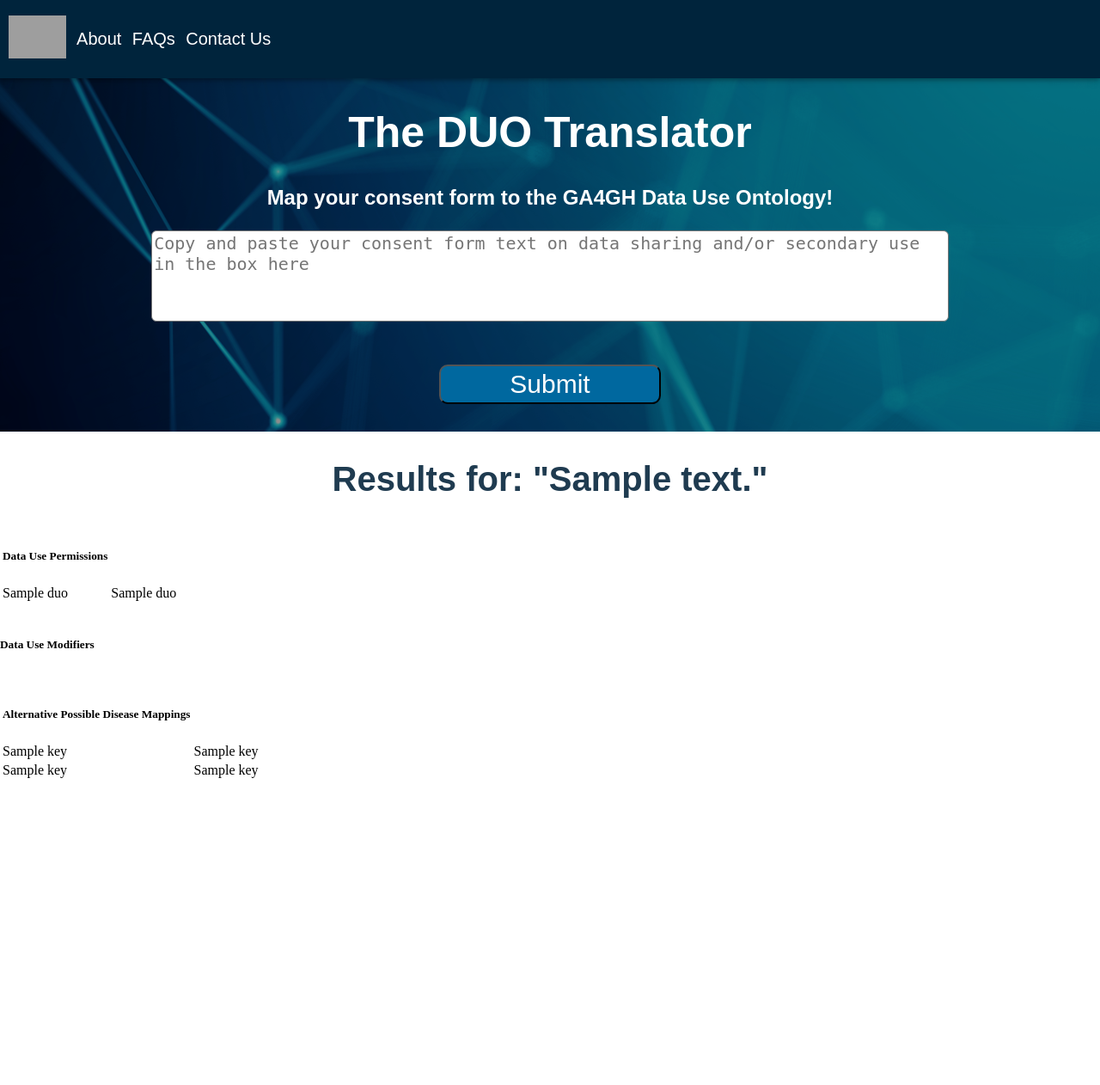
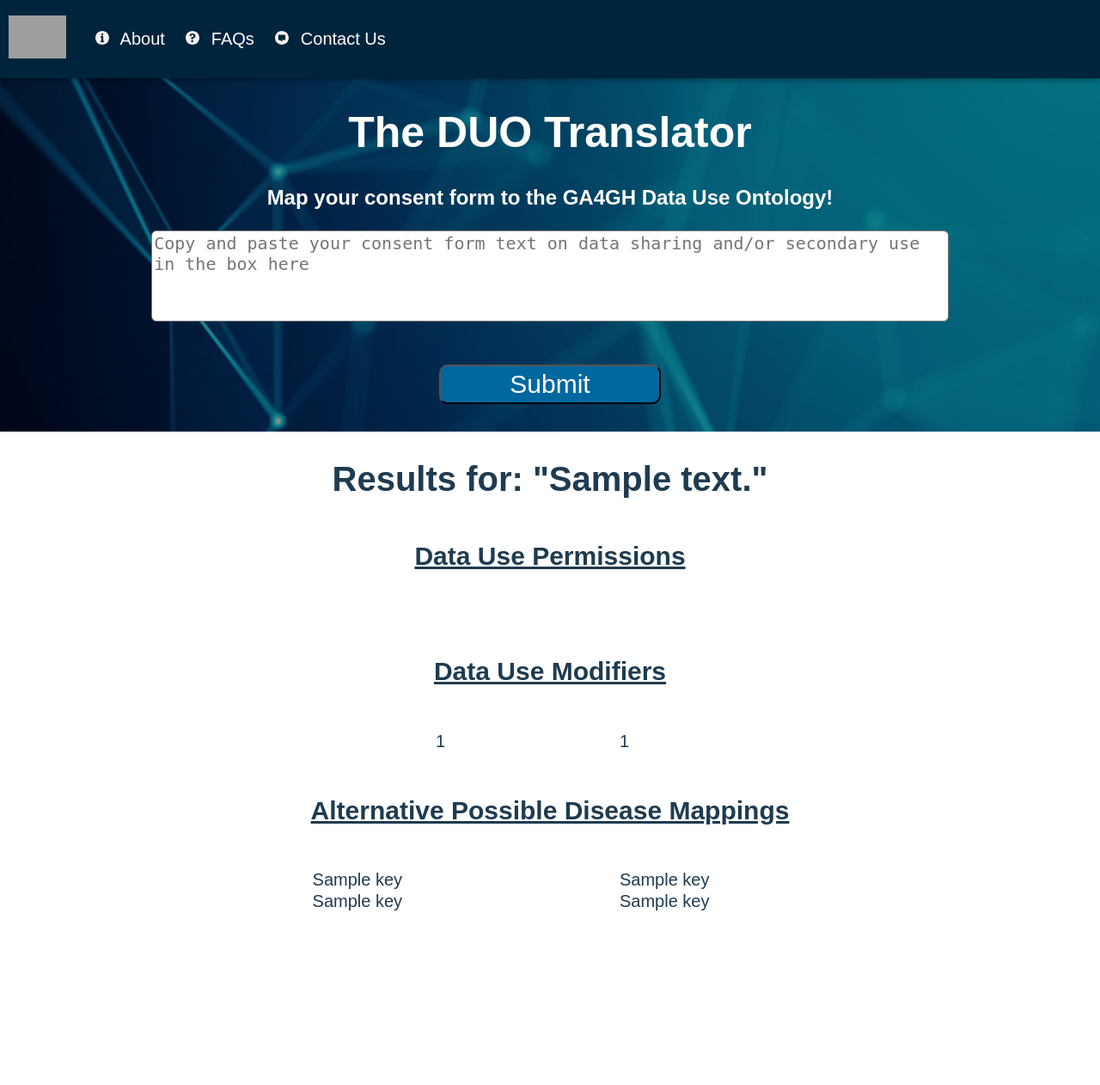
Before and after one commit to harinlee83/DuoTranslator, a Flask app: template website/templates/results.html in a window 1280 px wide. Shown: the whole page at 86% size. Before the commit the page ends 905 px from the top, so only its background shows below. Run offline with Flask 2, Linux system fonts and the light colour scheme; the template is opened without the code that fills it: most values are stand-ins (such as "Sample title", 1, 10 or a date in 2020); grey boxes are pictures that could not be loaded.

Commit message:
Added Results Script

```diff
--- a/website/static/css/style.css
+++ b/website/static/css/style.css
@@ -2,9 +2,22 @@
 .top-row {
     background-image: url(../images/background.png);
 }
+.bottom-row {
+    background-color: #fff;
+    display: block;
+}
 
 body {
     margin: 0;
+}
+
+html {
+    padding-bottom: 200px;
+}
+
+table {
+    margin-left: auto;
+    margin-right: auto;
 }
 
 .nav-bar {
@@ -20,7 +33,7 @@
 .nav-bar li {
     display: inline-block;
     vertical-align: middle;
-    margin-right: 8px;
+    margin-right: 20px;
 }
 
 .nav-bar li a {
@@ -30,6 +43,10 @@
     transition: color .3s ease;
     cursor: pointer;
     font-weight: 500;
+}
+
+.nav-bar a:hover{
+    color: rgb(47,164,231);
 }
 
 ul {
@@ -83,6 +100,17 @@
     font-weight: 600;
     text-align: center;
     padding: 0px 5rem;
+    margin-bottom: 0px;
+}
+
+.heading4 {
+    color: rgb(31, 59, 80);
+    font-family: sans-serif;
+    font-size: 30px;
+    font-weight: 600;
+    text-align: center;
+    padding: 0px 5rem;
+    text-decoration: underline;
 }
 
 .my-form textarea{
@@ -95,3 +123,16 @@
     border-radius: 6px;
     scroll-behavior: smooth;
 }
+
+.table-data {
+    display: table-cell;
+    color: rgb(31, 59, 80);
+    font-family: sans-serif;
+    font-size: 20px;
+    text-align: left;
+    padding: 0px 2rem 0px 5rem;
+}
+
+caption {
+    white-space: nowrap;
+}
--- a/website/templates/home.html
+++ b/website/templates/home.html
@@ -12,17 +12,26 @@
                 <ul>
                     <li>
                         <a href = "/">
-                                <img src="../static/images/duos-network-logo.svg" alt="DUOS Logo" style="height: 50px;">
+                            <img src="../static/images/duos-network-logo.svg" alt="DUOS Logo" style="height: 50px; padding-right: 10px;">
                         </a>
                     </li>
                     <li>
-                            <a href="/">About</a>
+                        <a href="/">
+                            <img src="../static/images/about.svg" alt="About Icon" style="display: inline-block; width: 16px; height: 16px; margin: 0px 8px 0px 0px; vertical-align: baseline;">
+                            About
+                        </a>
                     </li>
                     <li>
-                            <a href="/">FAQs</a>
+                        <a href="/">
+                            <img src="../static/images/help.svg" alt="About Icon" style="display: inline-block; width: 16px; height: 16px; margin: 0px 8px 0px 0px; vertical-align: baseline;">
+                            FAQs
+                        </a>
                     </li>
                     <li>
-                            <a href="/">Contact Us</a>
+                        <a href="/">
+                        <img src="../static/images/contact_us.svg" alt="About Icon" style="display: inline-block; width: 16px; height: 16px; margin: 0px 8px 0px 0px; vertical-align: baseline;">
+                            Contact Us
+                        </a>
                     </li>
                 </ul>
             </nav>
@@ -38,8 +47,7 @@
                     </form>
                     </div>
         </div>
-
-            {% block content %}
+            {% block results %}
             {% endblock %}
     </body>
 </html>
--- a/website/templates/results.html
+++ b/website/templates/results.html
@@ -1,45 +1,49 @@
 {% extends "home.html" %}
 {% block title %} Results {% endblock %}
 
-{% block content %}
+{% block results %}
+<div class = "bottom-row">
     <h2 class="heading3">Results for: "{{ originalText }}"</h1>
+        {% if duo != None%}
             <table>
+                <caption><h5 class="heading4">Data Use Permissions</h5></caption>
+                    {% for permission in duo[2] %}
+                        {% if permission == "X" %}
                             <tr>
-        <td><h5 align="left">Data Use Permissions</h5></td>
-    </tr>
-    {% if duo != None %}
-    <tr>
-        <td>{{ duo[0] }}</td>
-        <td>{{ duo[1] }}</td>
+                                <td class="table-data">{{ duo[0][loop.index0] }}</td>
+                                <td class="table-data">{{ duo[1][loop.index0] }}</td>
                             </tr>
                         {% endif %}
+                    {% endfor %}
             </table>
-<br />
-<div>
-    <h5 align="left">Data Use Modifiers</h5>
-</div>
-<br />
-<div>
+            <table>
+                <caption><h5 class="heading4">Data Use Modifiers</h5></caption>
+                    {% for permission in duo[2] %}
+                        {% if permission != "X" %}
+                            <tr>
+                                <td class="table-data">{{ duo[0][loop.index0] }}</td>
+                                <td class="table-data">{{ duo[1][loop.index0] }}</td>
+                            </tr>
+                        {% endif %}
+                    {% endfor %}
+            </table>
+        {% endif %}
+        <table>
                         {% if doid!=None or mondo!=None %}
-    <table>
-        <tr>
-            <td><h5 align="left">Alternative Possible Disease Mappings</h5></td>
-        </tr>
+                        <caption><h5 class="heading4">Alternative Possible Disease Mappings</h5></caption>
                         {% for key in doid %}
                         <tr>
-            <td>{{ key }}</td>
-            <td>{{ doid[key] }}</td>
+                            <td class="table-data">{{ key }}</td>
+                            <td class="table-data">{{ doid[key] }}</td>
                         </tr>
                         {% endfor %}
                         {% for key in mondo %}
                         <tr>
-            <td>{{ key }}</td>
-            <td>{{ mondo[key] }}</td>
+                            <td class="table-data">{{ key }}</td>
+                            <td class="table-data">{{ mondo[key] }}</td>
                         </tr>
                     {% endfor %}
+                    {% endif %}
         </table>
-    {% endif %}
-    <br />
 </div>
-
 {% endblock %}
--- a/website/views.py
+++ b/website/views.py
@@ -15,6 +15,9 @@
     # Default
     match1 = False
     match2 = False
+    duo = None
+    doid = None
+    mondo = None
     originalText = request.form.get("text")
     text = originalText
     # Looks for "DISEASE" or "DISORDER"
@@ -53,5 +56,5 @@
         doid = None
 
     duo = getDuo(originalText)
-
+    print(f"Searching of {text}")
     return render_template("results.html",originalText=originalText, duo = duo, doid = doid, mondo = mondo)
```
Also changed, not shown: functions.py (+17 -9 lines), test.py (added, +47 -0 lines), website/static/images/about.svg (added), website/static/images/contact_us.svg (added), website/static/images/help.svg (added). Lines whose indentation alone changed are shown as unchanged.
